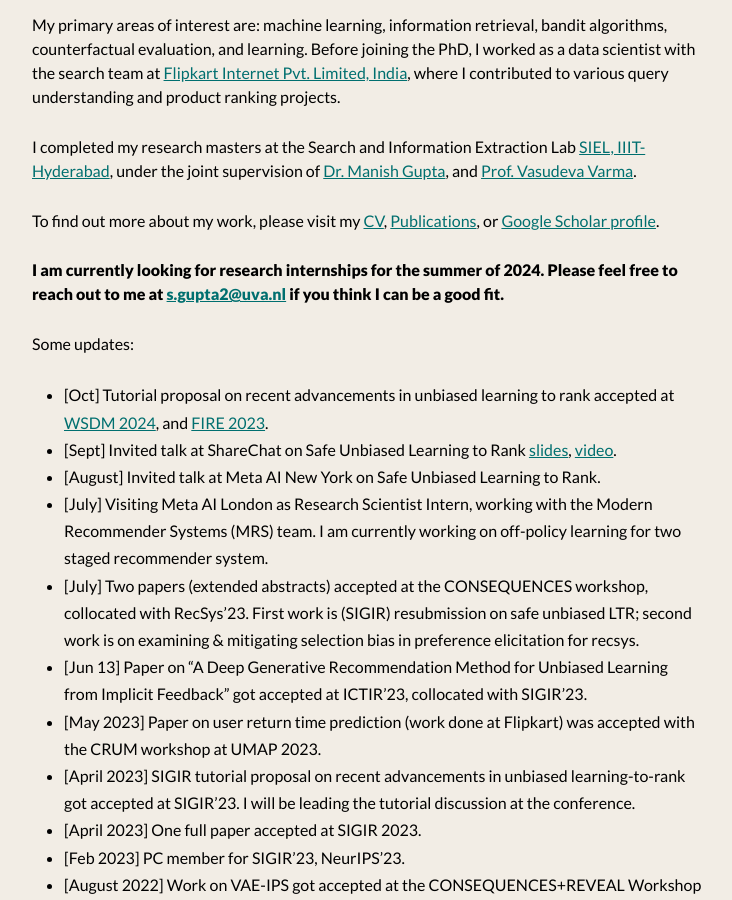
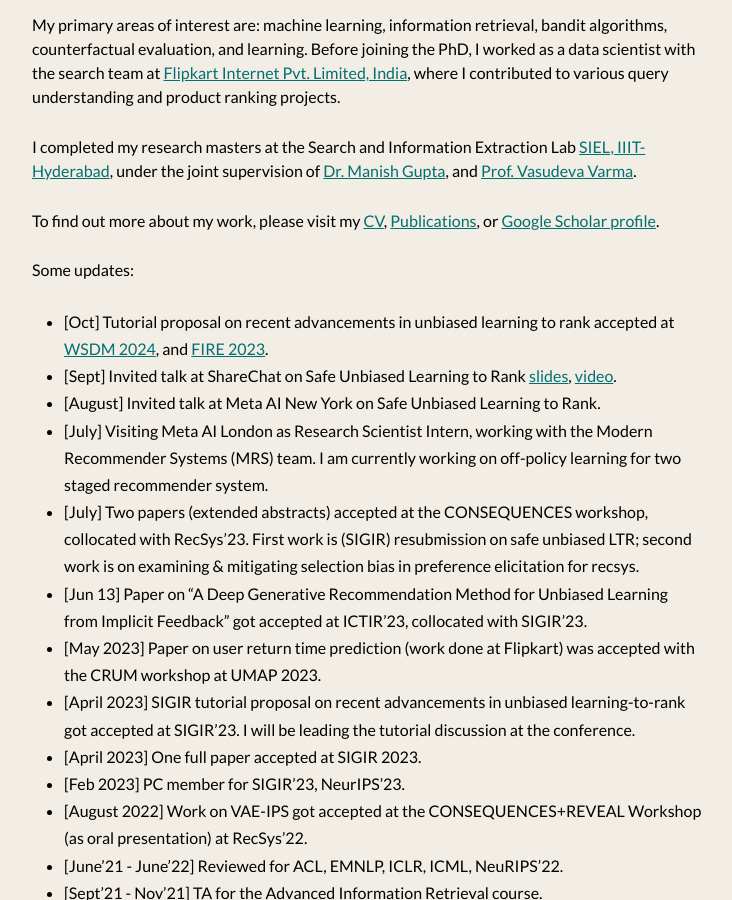
Before and after one commit to shashankg7/shashankg7.github.io, a Jekyll site: the page built from index.md, in a window 1280 px wide and 900 px high, scrolled down 327 px. Shown: the whole window, without its empty margins (272-1004 px from the left). Built offline with Jekyll 4.4.1, drawn with Linux system fonts in a browser that asks for light colours; nearby versions of some CDN libraries.

Commit message:
Update index.md

```diff
--- a/index.md
+++ b/index.md
@@ -12,8 +12,6 @@
 I completed my research masters at the Search and Information Extraction Lab [SIEL, IIIT-Hyderabad](search.iiit.ac.in), under the joint supervision of [Dr. Manish Gupta](https://www.microsoft.com/en-us/research/people/gmanish/?from=http%3A%2F%2Fresearch.microsoft.com%2Fen-us%2Fpeople%2Fgmanish%2F#), and [Prof. Vasudeva Varma](https://faculty.iiit.ac.in/~vv/Home.html).
 
 To find out more about my work, please visit my [CV](/resume-final.pdf), [Publications](/publications/), or [Google Scholar profile](https://scholar.google.com/citations?user=UvTcU-IAAAAJ&hl=en).
-
-<b> I am currently looking for research internships for the summer of 2024. Please feel free to reach out to me at [s.gupta2@uva.nl](mailto:s.gupta2@uva.nl) if you think I can be a good fit. </b>
 
 Some updates:
 
```
